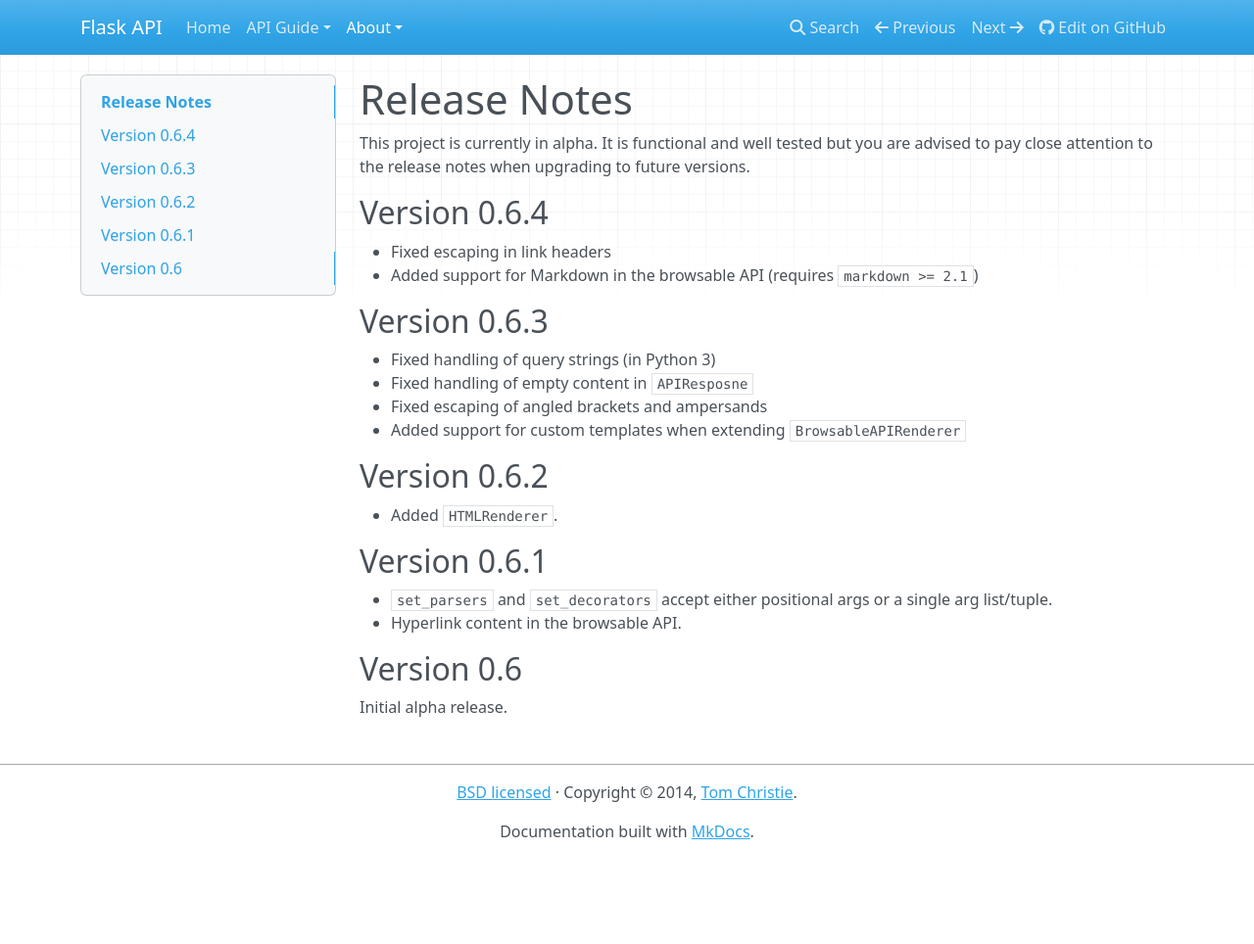
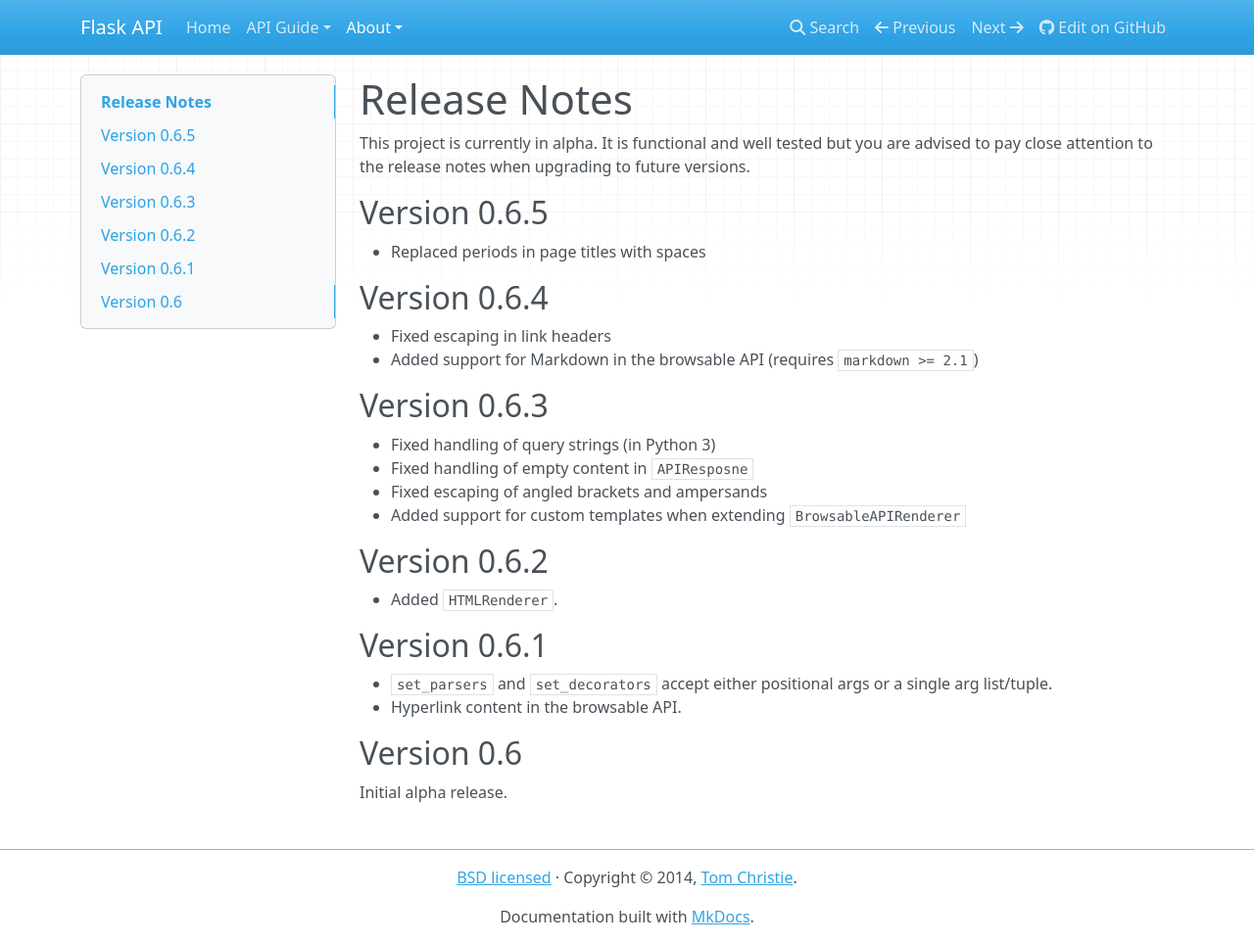
Before and after one commit to greatuber/flask-api, an MkDocs documentation site: the page built from docs/about/release-notes.md, in a window 1280 px wide and 964 px high. Shown: the whole window at 98% size. Built offline with MkDocs 1.6.1, drawn with Linux system fonts in a browser that asks for light colours; nearby versions of some CDN libraries; old or Windows-style settings are respelled for this version of MkDocs.

Commit message:
Bump version to 0.6.5

```diff
--- a/docs/about/release-notes.md
+++ b/docs/about/release-notes.md
@@ -1,6 +1,10 @@
 # Release Notes
 
 This project is currently in alpha.  It is functional and well tested but you are advised to pay close attention to the release notes when upgrading to future versions.
+
+## Version 0.6.5
+
+* Replaced periods in page titles with spaces
 
 ## Version 0.6.4
 
--- a/flask_api/__init__.py
+++ b/flask_api/__init__.py
@@ -1,3 +1,3 @@
 from flask_api.app import FlaskAPI
 
-__version__ = '0.6.4'
+__version__ = '0.6.5'
```
